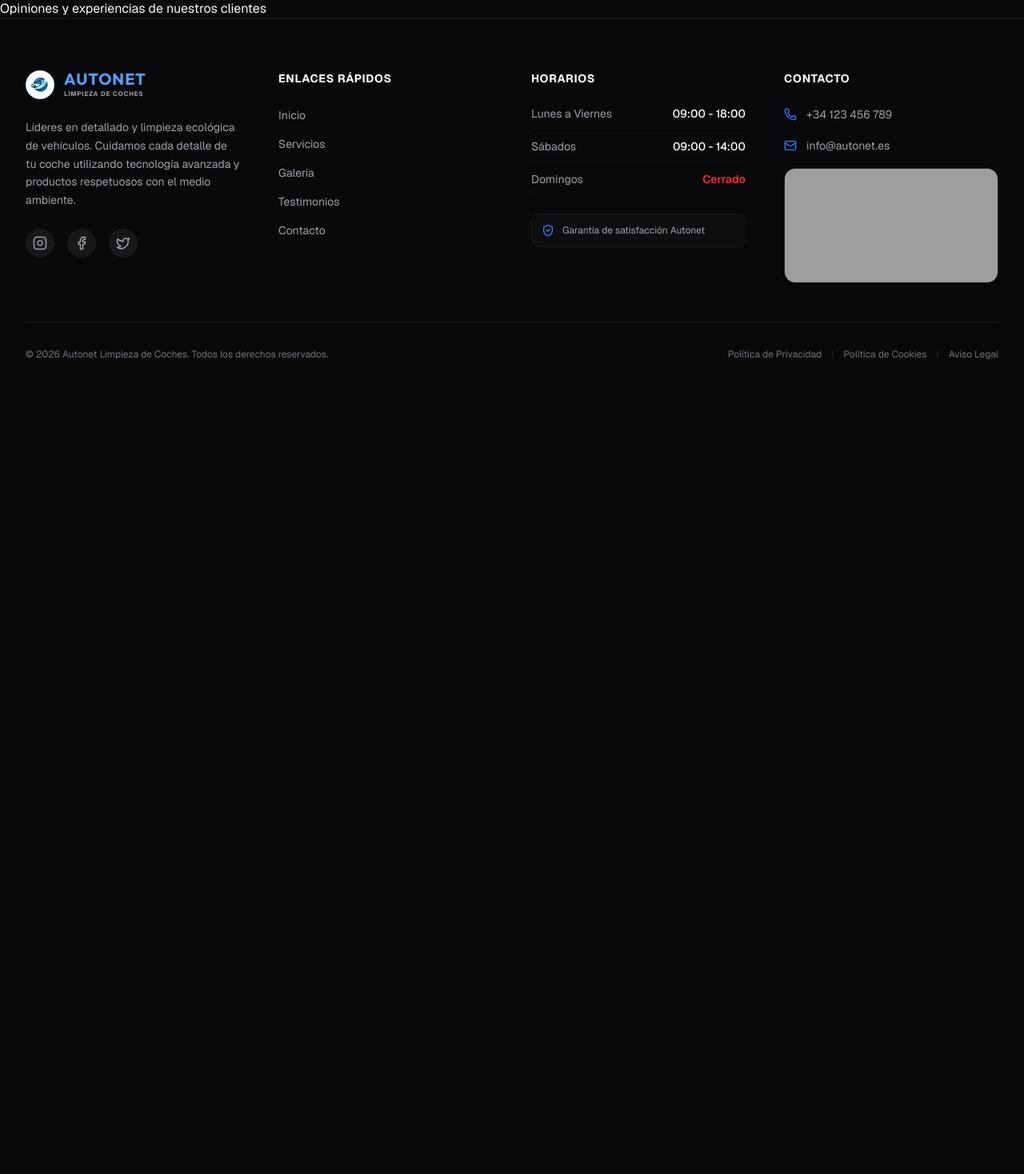
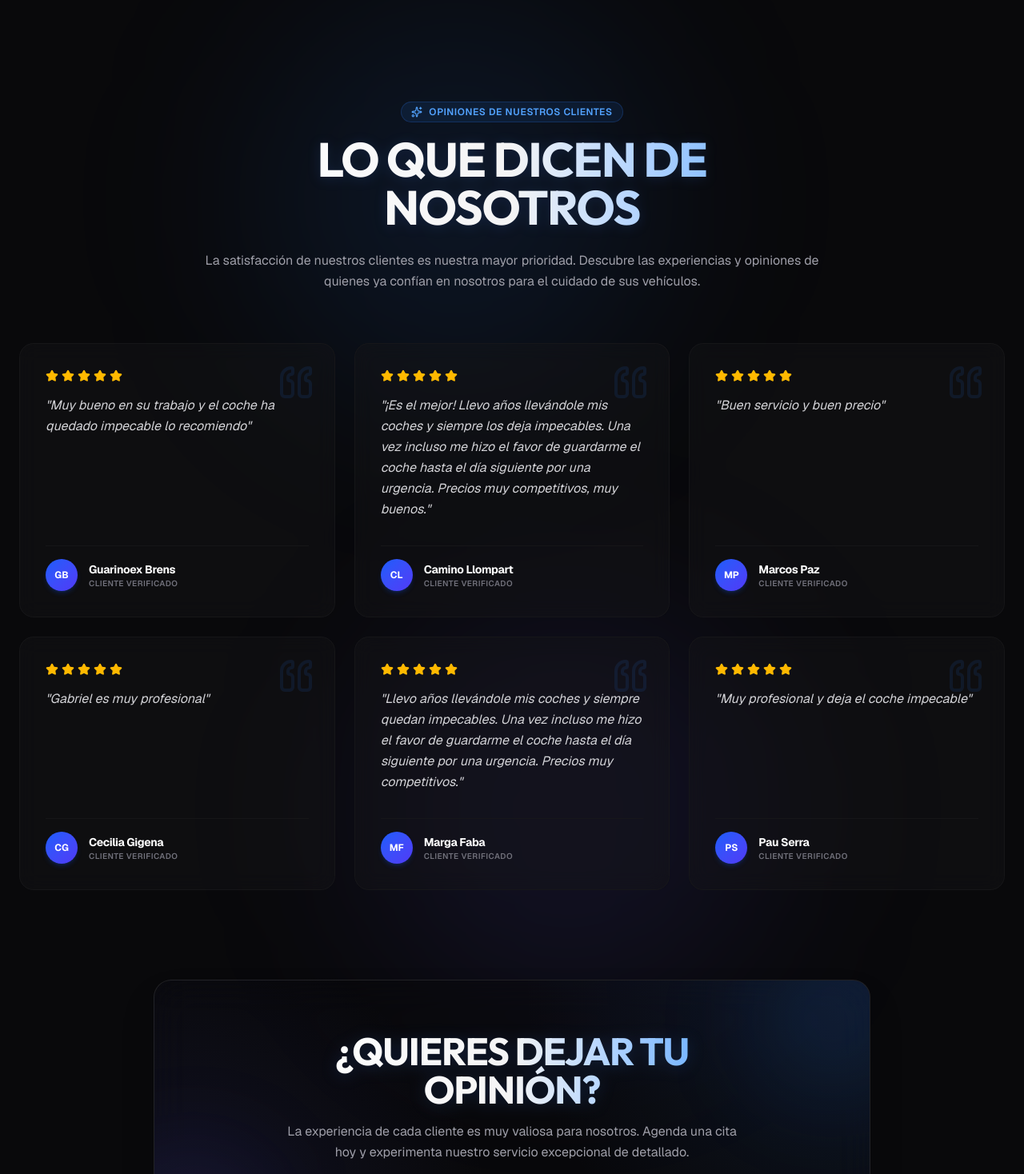
Before and after one commit to svanrell/autonet, a Next.js app: page /testimonios in a window 1280 px wide. Shown: the part 82-1550 px from the top of the page at 80% size. Before the commit the page ends 800 px from the top, so only its background shows below. Built offline with nearby package versions, Linux system fonts and the light colour scheme; grey boxes are pictures that could not be loaded.

Commit message:
feat: implement testimonials page with dynamic grid layout and associated styles

```diff
--- a/src/app/globals.css
+++ b/src/app/globals.css
@@ -846,3 +846,90 @@
     @apply font-sans;
   }
 }
+
+/* --- CLASES PERSONALIZADAS DE TESTIMONIOS (EN ESPAÑOL) --- */
+
+.contenedor-principal-testimonios {
+  @apply min-h-screen bg-zinc-950 text-white pt-32 pb-24 relative overflow-hidden;
+}
+
+.glow-testimonios-1 {
+  @apply absolute top-0 left-1/4 w-[500px] h-[500px] rounded-full bg-blue-500/10 blur-[120px] pointer-events-none;
+}
+
+.glow-testimonios-2 {
+  @apply absolute bottom-1/4 right-1/4 w-[500px] h-[500px] rounded-full bg-indigo-500/10 blur-[120px] pointer-events-none;
+}
+
+.cabecera-testimonios {
+  @apply text-center mb-16 max-w-3xl mx-auto;
+}
+
+.badge-testimonios {
+  @apply inline-flex items-center gap-2 px-3 py-1 rounded-full bg-blue-500/10 border border-blue-500/20 text-blue-400 text-xs font-semibold uppercase tracking-wider mb-4;
+}
+
+.titulo-testimonios {
+  @apply text-4xl md:text-6xl font-black font-display uppercase tracking-tight mb-6 bg-clip-text text-transparent bg-linear-to-r from-white via-zinc-100 to-blue-400;
+  filter: drop-shadow(0 2px 8px rgba(59, 130, 246, 0.15));
+}
+
+.descripcion-testimonios {
+  @apply text-zinc-400 text-sm md:text-base leading-relaxed;
+}
+
+.rejilla-testimonios {
+  @apply grid grid-cols-1 md:grid-cols-2 lg:grid-cols-3 gap-6;
+}
+
+.tarjeta-testimonio {
+  @apply relative flex flex-col justify-between p-8 rounded-2xl bg-zinc-900/40 border border-zinc-900/80 backdrop-blur-md hover:border-blue-500/50 hover:bg-[#0f1126]/60 hover:shadow-[0_0_40px_rgba(59,130,246,0.15)] transition-all duration-500;
+}
+
+.tarjeta-comilla {
+  @apply absolute top-6 right-6 text-blue-500/10;
+}
+
+.estrellas-contenedor {
+  @apply flex gap-1 mb-4;
+}
+
+.texto-reseña {
+  @apply text-zinc-300 text-sm md:text-base leading-relaxed italic mb-6;
+}
+
+.cliente-info-footer {
+  @apply flex items-center gap-3.5 border-t border-zinc-900/80 pt-4 mt-2;
+}
+
+.avatar-iniciales {
+  @apply w-10 h-10 rounded-full bg-linear-to-br from-blue-600 to-indigo-600 flex items-center justify-center text-white text-xs font-bold shadow-md shadow-blue-600/20;
+}
+
+.cliente-nombre {
+  @apply text-white text-sm font-bold tracking-tight;
+}
+
+.cliente-rol {
+  @apply text-zinc-500 text-[10px] uppercase tracking-wider font-semibold;
+}
+
+.contenedor-boton-reserva-testimonios {
+  @apply max-w-4xl mx-auto mt-28 p-10 md:p-16 rounded-3xl border border-zinc-800/80 backdrop-blur-xl relative overflow-hidden flex flex-col items-center justify-center text-center shadow-2xl bg-zinc-950/40;
+  background-image:
+    radial-gradient(circle at top right, rgba(59, 130, 246, 0.12), transparent 45%),
+    radial-gradient(circle at bottom left, rgba(99, 102, 241, 0.12), transparent 45%);
+}
+
+.reserva-testimonios-contenido {
+  @apply relative z-20 flex flex-col items-center gap-4 max-w-xl;
+}
+
+.reserva-testimonios-titulo {
+  @apply text-3xl md:text-5xl font-black font-display uppercase tracking-tight text-transparent bg-clip-text bg-linear-to-r from-white via-zinc-100 to-blue-400;
+  filter: drop-shadow(0 2px 10px rgba(59, 130, 246, 0.2));
+}
+
+.reserva-testimonios-desc {
+  @apply text-zinc-400 text-sm md:text-base leading-relaxed mb-4;
+}
--- a/src/app/testimonios/TestimoniosClient.tsx
+++ b/src/app/testimonios/TestimoniosClient.tsx
@@ -2,13 +2,137 @@
 
 import NavBar from "@/components/layout/navbar";
 import Footer from "@/components/layout/footer";
+import reviews from "@/reviews.json";
+import { Star, Quote, Sparkles } from "lucide-react";
+import { motion } from "framer-motion";
+import Link from "next/link";
+
+const getInitials = (name: string) => {
+    return name
+        .split(" ")
+        .map((n) => n[0])
+        .join("")
+        .toUpperCase()
+        .slice(0, 2);
+};
+
+const containerVariants = {
+    hidden: { opacity: 0 },
+    show: {
+        opacity: 1,
+        transition: {
+            staggerChildren: 0.08,
+        },
+    },
+} as const;
+
+const itemVariants = {
+    hidden: { opacity: 0, y: 20 },
+    show: { opacity: 1, y: 0, transition: { type: "spring", stiffness: 100 } },
+} as const;
 
 export default function TestimoniosClient() {
     return (
         <>
             <NavBar />
-            <main>
-                <h1>Opiniones y experiencias de nuestros clientes</h1>
+            <main className="contenedor-principal-testimonios">
+                {/* Glow Effects */}
+                <div className="glow-testimonios-1" />
+                <div className="glow-testimonios-2" />
+
+                <div className="max-w-7xl mx-auto px-6 relative z-10">
+                    {/* Header Section */}
+                    <div className="cabecera-testimonios">
+                        <div className="badge-testimonios">
+                            <Sparkles className="w-3.5 h-3.5" />
+                            Opiniones de nuestros clientes
+                        </div>
+                        <h1 className="titulo-testimonios">
+                            Lo que dicen de nosotros
+                        </h1>
+                        <p className="descripcion-testimonios">
+                            La satisfacción de nuestros clientes es nuestra mayor prioridad. Descubre las experiencias y opiniones de quienes ya confían en nosotros para el cuidado de sus vehículos.
+                        </p>
+                    </div>
+
+                    {/* Testimonials Grid */}
+                    <motion.div
+                        variants={containerVariants}
+                        initial="hidden"
+                        animate="show"
+                        className="rejilla-testimonios"
+                    >
+                        {reviews.map((review, index) => {
+                            const initials = getInitials(review.nombre);
+                            return (
+                                <motion.div
+                                    key={index}
+                                    variants={itemVariants}
+                                    whileHover={{ y: -6 }}
+                                    className="tarjeta-testimonio"
+                                >
+                                    {/* Decorative Quote Icon */}
+                                    <div className="tarjeta-comilla">
+                                        <Quote className="w-12 h-12 rotate-180" />
+                                    </div>
+
+                                    <div>
+                                        {/* Stars */}
+                                        <div className="estrellas-contenedor">
+                                            {Array.from({ length: 5 }).map((_, i) => (
+                                                <Star
+                                                    key={i}
+                                                    className={`w-4 h-4 ${i < review.estrellas
+                                                            ? "fill-amber-400 text-amber-400"
+                                                            : "text-zinc-700"
+                                                        }`}
+                                                />
+                                            ))}
+                                        </div>
+
+                                        {/* Review text */}
+                                        <p className="texto-reseña">
+                                            "{review.reseña}"
+                                        </p>
+                                    </div>
+
+                                    {/* Client info footer */}
+                                    <div className="cliente-info-footer">
+                                        <div className="avatar-iniciales">
+                                            {initials}
+                                        </div>
+                                        <div>
+                                            <h3 className="cliente-nombre">
+                                                {review.nombre}
+                                            </h3>
+                                            <p className="cliente-rol">
+                                                Cliente Verificado
+                                            </p>
+                                        </div>
+                                    </div>
+                                </motion.div>
+                            );
+                        })}
+                    </motion.div>
+
+                    {/* CTA / Reservas section */}
+                    <div className="contenedor-boton-reserva-testimonios">
+                        <div className="reserva-testimonios-contenido">
+                            <h2 className="reserva-testimonios-titulo">
+                                ¿Quieres dejar tu opinión?
+                            </h2>
+                            <p className="reserva-testimonios-desc">
+                                La experiencia de cada cliente es muy valiosa para nosotros. Agenda una cita hoy y experimenta nuestro servicio excepcional de detallado.
+                            </p>
+                            <Link href="/reservas" className="boton-reserva">
+                                Reservar Cita
+                            </Link>
+                        </div>
+                        {/* Ambient blobs */}
+                        <div className="absolute -top-12 -right-12 w-48 h-48 rounded-full bg-blue-500/10 blur-3xl pointer-events-none" />
+                        <div className="absolute -bottom-12 -left-12 w-48 h-48 rounded-full bg-indigo-500/10 blur-3xl pointer-events-none" />
+                    </div>
+                </div>
             </main>
             <Footer />
         </>
--- a/src/reviews.json
+++ b/src/reviews.json
@@ -2,31 +2,31 @@
   {
     "nombre": "Guarinoex Brens",
     "reseña": "Muy bueno en su trabajo y el coche ha quedado impecable lo recomiendo",
-        "estrellas": 5,
-    }
+    "estrellas": 5
+  },
   {
     "nombre": "Camino Llompart",
     "reseña": "¡Es el mejor! Llevo años llevándole mis coches y siempre los deja impecables. Una vez incluso me hizo el favor de guardarme el coche hasta el día siguiente por una urgencia. Precios muy competitivos, muy buenos.",
-        "estrellas": 5,
-    }
+    "estrellas": 5
+  },
   {
     "nombre": "Marcos Paz",
     "reseña": "Buen servicio y buen precio",
-        "estrellas": 5,
-    }
+    "estrellas": 5
+  },
   {
     "nombre": "Cecilia Gigena",
     "reseña": "Gabriel es muy profesional",
-        "estrellas": 5,
-    }
+    "estrellas": 5
+  },
   {
     "nombre": "Marga Faba",
     "reseña": "Llevo años llevándole mis coches y siempre quedan impecables. Una vez incluso me hizo el favor de guardarme el coche hasta el día siguiente por una urgencia. Precios muy competitivos.",
-        "estrellas": 5,
-    }
+    "estrellas": 5
+  },
   {
-        "nombre": "Marga Faba",
-        "reseña": "Llevo años llevándole mis coches y siempre quedan impecables. Una vez incluso me hizo el favor de guardarme el coche hasta el día siguiente por una urgencia. Precios muy competitivos.",
-        "estrellas": 5,
+    "nombre": "Pau Serra",
+    "reseña": "Muy profesional y deja el coche impecable",
+    "estrellas": 5
   }
 ]
```
Lines whose indentation alone changed are shown as unchanged.
